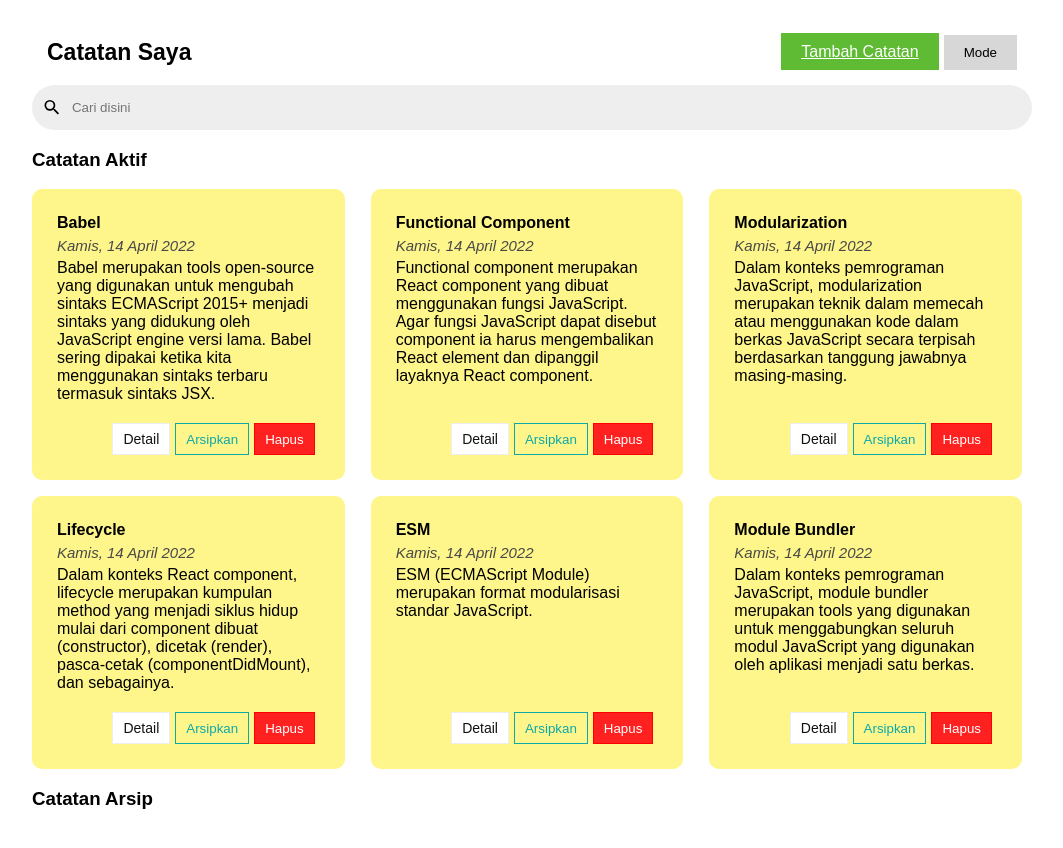
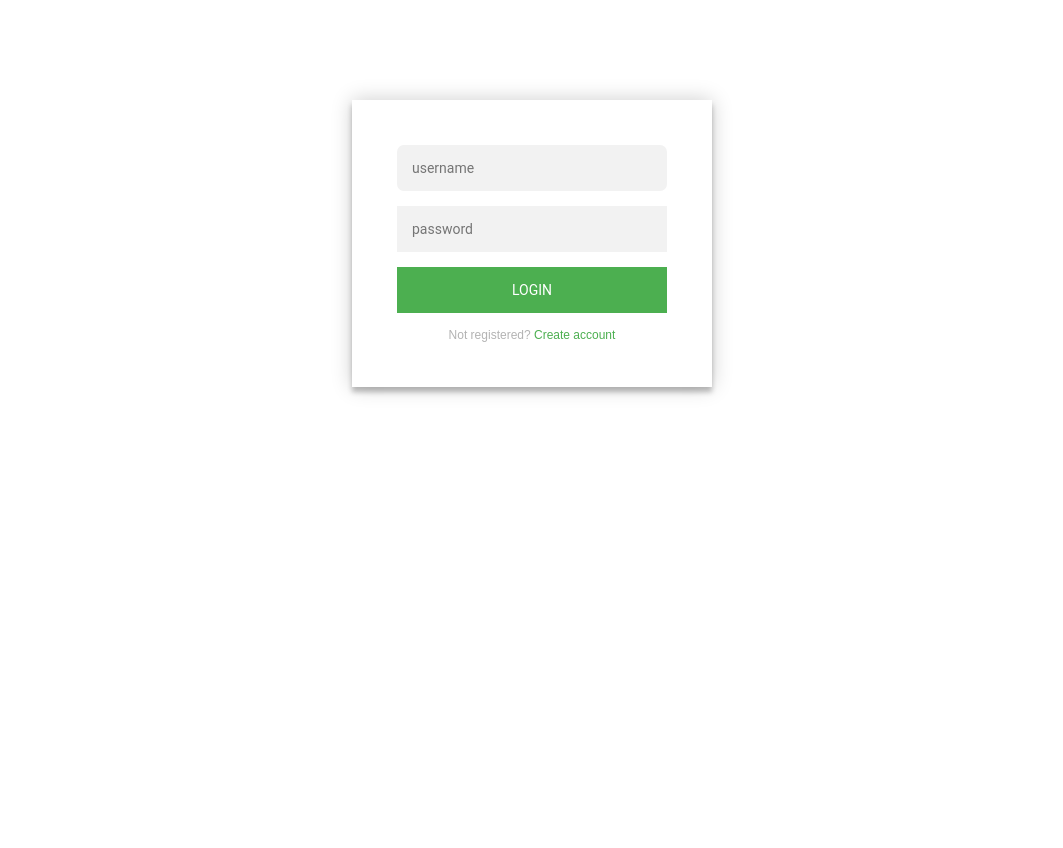
Before and after one commit to ridhopujiono/NotesApp-ReactJS, a React (Create React App) app: page / in a window 1280 px wide. Shown: the top 848 px of the page, without its empty margins (108-1171 px from the left). After the commit the page ends 800 px from the top, so only its background shows below. Built offline with nearby package versions, Linux system fonts and the light colour scheme.

Commit message:
membuat fitur registrasi

```diff
--- a/package.json
+++ b/package.json
@@ -6,6 +6,7 @@
     "@testing-library/jest-dom": "^5.14.1",
     "@testing-library/react": "^13.0.0",
     "@testing-library/user-event": "^13.2.1",
+    "axios": "^1.1.3",
     "prop-types": "^15.8.1",
     "react": "^18.2.0",
     "react-dom": "^18.2.0",
--- a/src/App.js
+++ b/src/App.js
@@ -5,12 +5,12 @@ import AddEvent from "./components/AddEvent";
 import HeaderEvent from "./components/HeaderEvent";
 import {Routes, Route} from "react-router-dom";
 import Create from './views/Create'
+import Login from './views/Login'
+import Register from './views/Register'
 import Main from './views/Main'
 import Detail from './views/Detail'
 import PageNotFound from './views/PageNotFound'
 import { useNavigate } from "react-router-dom";
-
-
 
 const App = () => {
   const navigate = useNavigate();
@@ -133,11 +133,15 @@ const detailHandler = (eventId) => {
 
     <div className={`${dark && 'dark'}`}>
       <div className="container">
-        <HeaderEvent darkHandler={setDark}/>
+      {
+        (window.location.pathname =='/' || window.location.pathname  == '/register') ? null : <HeaderEvent darkHandler={setDark}/>
+      }
+
         <Routes>
-          <Route path="/" element={<Main events={events.filter((event) => event.title.toLowerCase().includes(searchEvent))} deleteEventHandler={deleteEventHandler} searchEventHandler={setSearchEvent} doArchive={doArchive}/>}>
-          </Route>
-
+          {/* <Route path="/" element={<Main events={events.filter((event) => event.title.toLowerCase().includes(searchEvent))} deleteEventHandler={deleteEventHandler} searchEventHandler={setSearchEvent} doArchive={doArchive}/>}>
+          </Route> */}
+          <Route path="/" element={<Login />} />
+          <Route path="/register" element={<Register />} />
           <Route path="/add" element={<Create addEventHandler={addEventHandler} />} />
           <Route path="/detail/:eventId" element={<Detail detailHandler={detailHandler} doArchive={doArchive}/>} />
           <Route path="*" element={<PageNotFound />} />
--- /dev/null
+++ b/src/config/EndPoint.js
@@ -0,0 +1,7 @@
+const BaseUrl = 'https://notes-api.dicoding.dev/v1';
+const Endpoint = [{
+    'login' : BaseUrl + '/login',
+    'register' : BaseUrl + '/register',
+}];
+
+export default Endpoint[0];
--- a/src/index.css
+++ b/src/index.css
@@ -9,6 +9,9 @@ body{
 }
 .d-none{
   display: none;
+}
+.d-block{
+  display: block;
 }
 .header{
     padding: 15px;
@@ -182,3 +185,117 @@ input[type="text"], textarea{
   padding: 8px;
   text-decoration: none;
 }
+
+
+/* LOGIN AND REGISTER CSS */
+@import url(https://fonts.googleapis.com/css?family=Roboto:300);
+
+.login-page {
+  width: 360px;
+  padding: 8% 0 0;
+  margin: auto;
+}
+.form {
+  position: relative;
+  z-index: 1;
+  background: #FFFFFF;
+  max-width: 360px;
+  margin: 0 auto 100px;
+  padding: 45px;
+  text-align: center;
+  box-shadow: 0 0 20px 0 rgba(0, 0, 0, 0.2), 0 5px 5px 0 rgba(0, 0, 0, 0.24);
+}
+.form input {
+  font-family: "Roboto", sans-serif;
+  outline: 0;
+  background: #f2f2f2;
+  width: 100%;
+  border: 0;
+  margin: 0 0 15px;
+  padding: 15px;
+  box-sizing: border-box;
+  font-size: 14px;
+}
+.form button {
+  font-family: "Roboto", sans-serif;
+  text-transform: uppercase;
+  outline: 0;
+  background: #4CAF50;
+  width: 100%;
+  border: 0;
+  padding: 15px;
+  color: #FFFFFF;
+  font-size: 14px;
+  -webkit-transition: all 0.3 ease;
+  transition: all 0.3 ease;
+  cursor: pointer;
+}
+.form button:hover,.form button:active,.form button:focus {
+  background: #43A047;
+}
+.form .message {
+  margin: 15px 0 0;
+  color: #b3b3b3;
+  font-size: 12px;
+}
+.form .message a {
+  color: #4CAF50;
+  text-decoration: none;
+}
+.form .register-form {
+  display: none;
+}
+/* .container {
+  position: relative;
+  z-index: 1;
+  max-width: 300px;
+  margin: 0 auto;
+}
+.container:before, .container:after {
+  content: "";
+  display: block;
+  clear: both;
+}
+.container .info {
+  margin: 50px auto;
+  text-align: center;
+}
+.container .info h1 {
+  margin: 0 0 15px;
+  padding: 0;
+  font-size: 36px;
+  font-weight: 300;
+  color: #1a1a1a;
+}
+.container .info span {
+  color: #4d4d4d;
+  font-size: 12px;
+}
+.container .info span a {
+  color: #000000;
+  text-decoration: none;
+}
+.container .info span .fa {
+  color: #EF3B3A;
+} */
+.body-login {
+  background: #76b852; /* fallback for old browsers */
+  background: -webkit-linear-gradient(right, #76b852, #8DC26F);
+  background: -moz-linear-gradient(right, #76b852, #8DC26F);
+  background: -o-linear-gradient(right, #76b852, #8DC26F);
+  background: linear-gradient(to left, #76b852, #8DC26F);
+  font-family: "Roboto", sans-serif;
+  -webkit-font-smoothing: antialiased;
+  -moz-osx-font-smoothing: grayscale;
+}
+
+.alert{
+  padding: 15px 11px;
+  font-size: 12px;
+  margin-bottom: 10px;
+  border-radius: 5px;
+}
+.alert-danger{
+  background: #facdcd;
+  color: #6f0202;
+}
--- /dev/null
+++ b/src/views/Login.js
@@ -0,0 +1,26 @@
+import React from "react";
+import { NavLink } from "react-router-dom";
+import Endpoint from "../config/EndPoint";
+const Login = () => {
+    return (
+        <div className="login-page">
+            <div className="form">
+                <form className="register-form">
+                <input type="text" placeholder="name"/>
+                <input type="password" placeholder="password"/>
+                <input type="text" placeholder="email address"/>
+                <button>create</button>
+                </form>
+                <form className="login-form">
+                <input type="text" placeholder="username"/>
+                <input type="password" placeholder="password"/>
+                <button>login</button>
+                <p className="message">Not registered? <NavLink to='/register' >Create account</NavLink></p>
+
+                </form>
+            </div>
+            </div>
+    );
+}
+
+export default Login;
--- /dev/null
+++ b/src/views/Register.js
@@ -0,0 +1,70 @@
+import React, { useState } from "react";
+import Endpoint from "../config/EndPoint";
+import axios from "axios";
+
+const Register = () => {
+    const register_URL = Endpoint.register;
+    const [name, setName] = useState('');
+    const [email, setEmail] = useState('');
+    const [password, setPassword] = useState('');
+    const [token, setToken] = useState('');
+
+    function changeName(val){
+        setName(val)
+    }
+    function changeEmail(val){
+        setEmail(val)
+    }
+    function changePassword(val){
+        let alert = document.querySelector('.alert');
+        if(val.length < 0 ){
+            if(alert.classList.contains('d-none')){
+                alert.classList.add('d-none')
+            }
+        }else{
+            if(alert.classList.contains('d-none')){
+                alert.classList.add('d-none')
+            }
+        }
+        setPassword(val)
+    }
+    function storeToken(val){
+        setToken(val)
+    }
+    function submitHandler(e){
+        e.preventDefault();
+
+        axios.post(register_URL, {
+            name: name,
+            email: email,
+            password: password,
+          })
+          .then((response) => {
+            if(response.data.status == 'success'){
+                alert(response.data.message)
+            }else{
+                alert('Something is wrong !');
+            }
+          }, (error) => {
+            console.log(error);
+        });
+    }
+    return (
+        <div className="login-page">
+
+            <div className="form">
+                <h3>Register</h3>
+
+                <div className="alert alert-danger d-none">Password minimal 6 karakter</div>
+                <form method="POST" onSubmit={((e) => submitHandler(e))} className="login-form">
+                <input required type="text" onChange={((e) => {changeName(e.target.value)})} name="name" placeholder="name"/>
+                <input required type="email" onChange={((e) => {changeEmail(e.target.value)})} name="email" placeholder="email"/>
+                <input required type="password" onChange={((e) => {changePassword(e.target.value)})} name="password" placeholder="password"/>
+                <button>Register Now!</button>
+                </form>
+            </div>
+            </div>
+    );
+}
+
+export default Register;
```
Also changed, not shown: src/route/index.js (deleted, +0 -24 lines), 2 other files (tests, documents, lock files or other folders).
